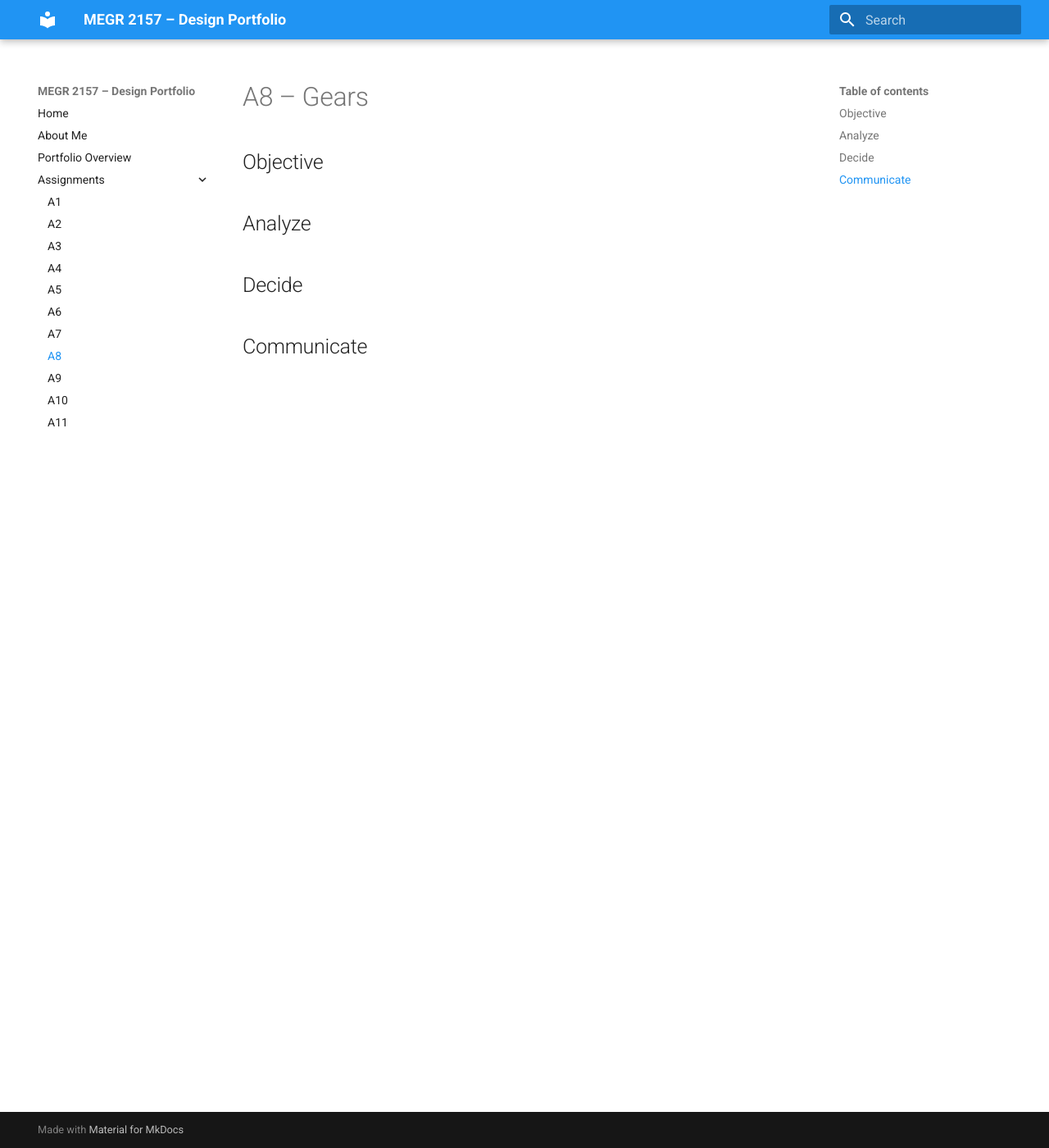
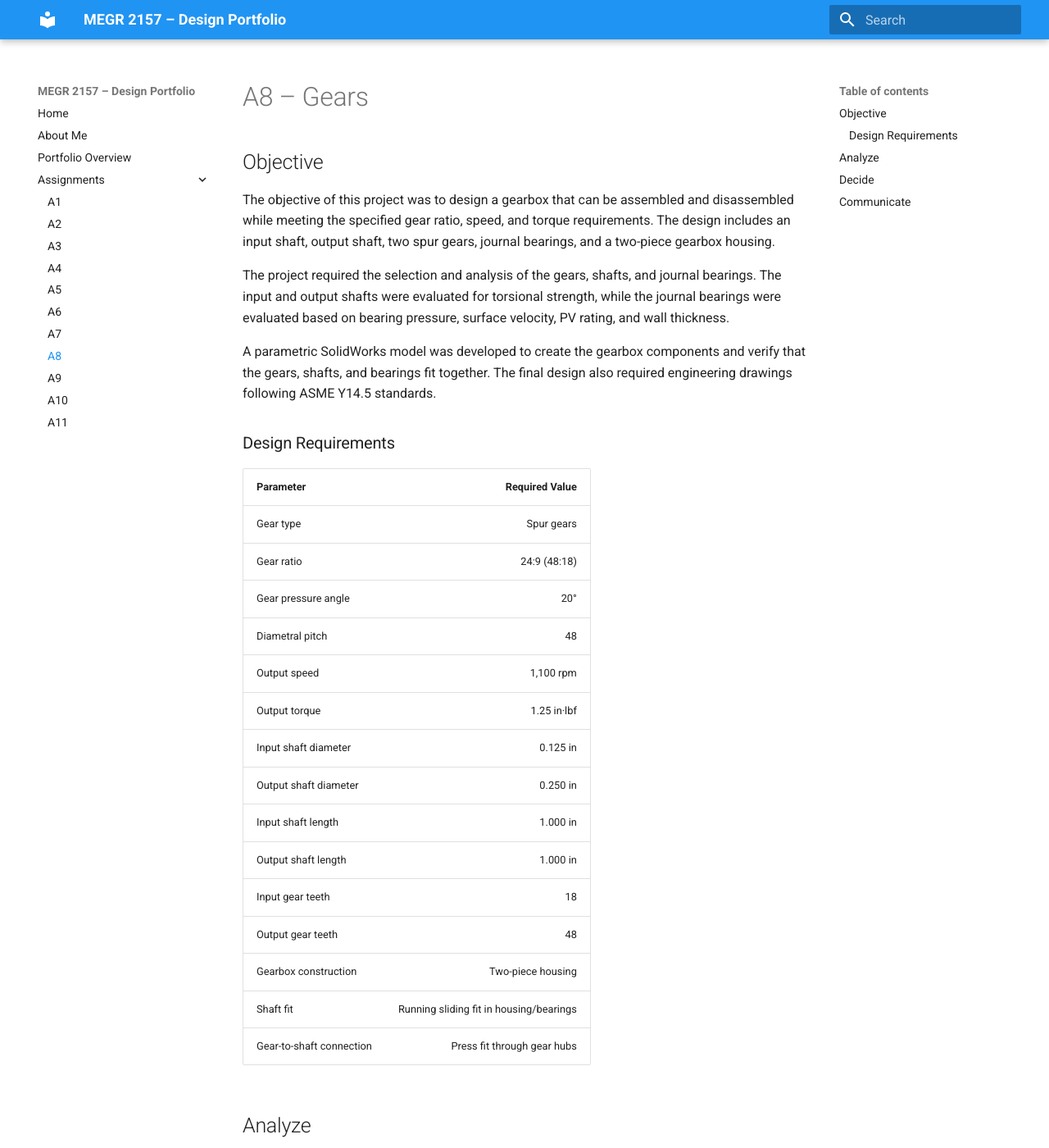
Before and after one commit to rsmith367-ux/design-projects-portfolio, an MkDocs documentation site: the page built from docs/assignments/A08/index.md, in a window 1280 px wide and 1400 px high. Shown: the whole window at 82% size. Built offline with MkDocs 1.6.1 and Material for MkDocs 9.7.7, drawn with Linux system fonts in a browser that asks for light colours.

Commit message:
Update index.md

```diff
--- a/docs/assignments/A08/index.md
+++ b/docs/assignments/A08/index.md
@@ -1,6 +1,33 @@
 # A8 – Gears
 
 ## Objective
+
+The objective of this project was to design a gearbox that can be assembled and disassembled while meeting the specified gear ratio, speed, and torque requirements. The design includes an input shaft, output shaft, two spur gears, journal bearings, and a two-piece gearbox housing.
+
+The project required the selection and analysis of the gears, shafts, and journal bearings. The input and output shafts were evaluated for torsional strength, while the journal bearings were evaluated based on bearing pressure, surface velocity, PV rating, and wall thickness.
+
+A parametric SolidWorks model was developed to create the gearbox components and verify that the gears, shafts, and bearings fit together. The final design also required engineering drawings following ASME Y14.5 standards.
+
+### Design Requirements
+
+| Parameter | Required Value |
+|---|---:|
+| Gear type | Spur gears |
+| Gear ratio | 24:9 (48:18) |
+| Gear pressure angle | 20° |
+| Diametral pitch | 48 |
+| Output speed | 1,100 rpm |
+| Output torque | 1.25 in·lbf |
+| Input shaft diameter | 0.125 in |
+| Output shaft diameter | 0.250 in |
+| Input shaft length | 1.000 in |
+| Output shaft length | 1.000 in |
+| Input gear teeth | 18 |
+| Output gear teeth | 48 |
+| Gearbox construction | Two-piece housing |
+| Shaft fit | Running sliding fit in housing/bearings |
+| Gear-to-shaft connection | Press fit through gear hubs |
+
 
 
 ## Analyze
```
